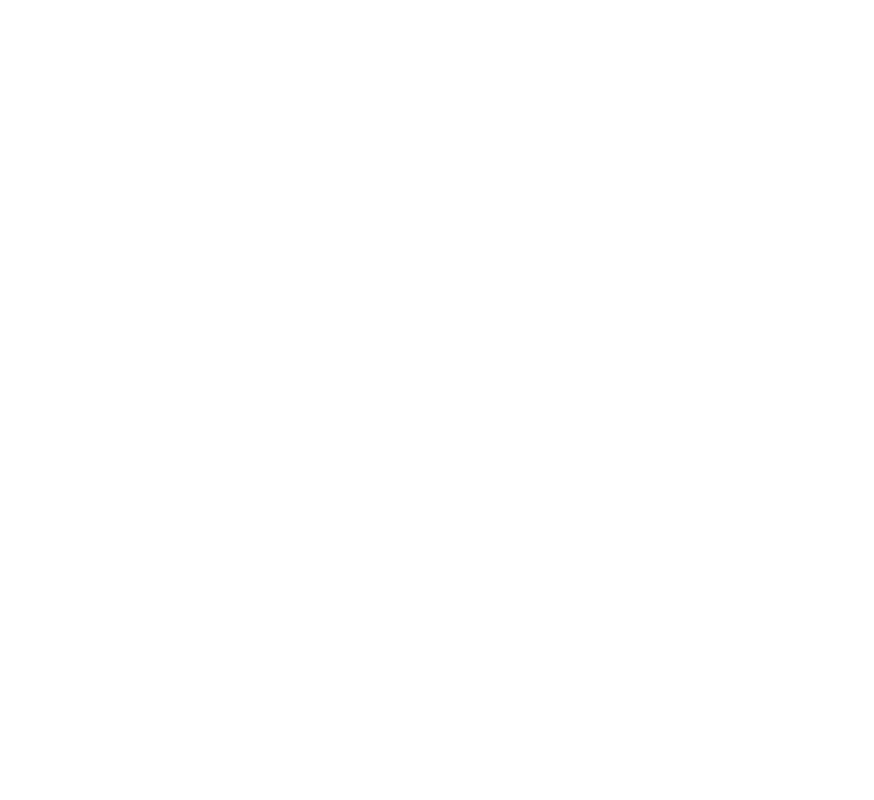
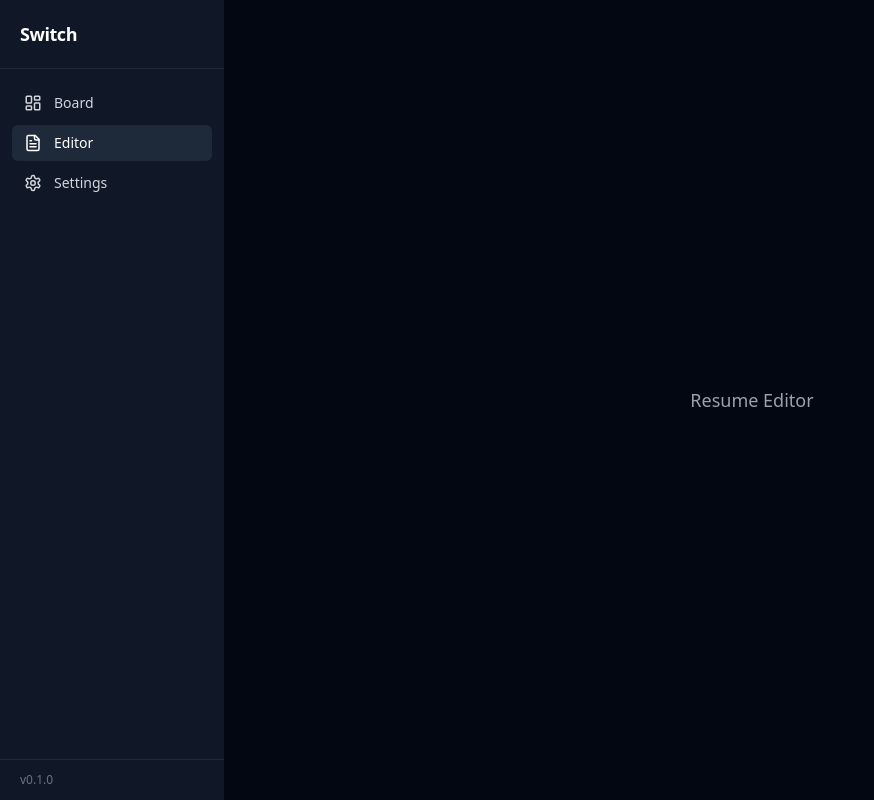
Before and after one commit to sanchittanwar7/switch, a React (Vite) app in the folder client/: page /editor in a window 1280 px wide. Before the commit this address had no page. Shown: the whole page, without its empty margins (0-874 px from the left). Built offline with nearby package versions, Linux system fonts and the light colour scheme.

Commit message:
frontend shell

```diff
--- a/client/index.html
+++ b/client/index.html
@@ -3,7 +3,7 @@
   <head>
     <meta charset="UTF-8" />
     <meta name="viewport" content="width=device-width, initial-scale=1.0" />
-    <title>Job Switch</title>
+    <title>Switch</title>
   </head>
   <body>
     <div id="root"></div>
--- a/client/src/App.tsx
+++ b/client/src/App.tsx
@@ -1,9 +1,20 @@
 import { Routes, Route } from "react-router-dom";
+import Sidebar from "./components/Sidebar";
+import KanbanView from "./views/KanbanView";
+import EditorView from "./views/EditorView";
+import SettingsView from "./views/SettingsView";
 
 export default function App() {
   return (
-    <Routes>
-      <Route path="/" element={<div>Hello</div>} />
-    </Routes>
+    <div className="flex h-screen bg-gray-950">
+      <Sidebar />
+      <main className="ml-56 flex-1 overflow-auto">
+        <Routes>
+          <Route path="/" element={<KanbanView />} />
+          <Route path="/editor" element={<EditorView />} />
+          <Route path="/settings" element={<SettingsView />} />
+        </Routes>
+      </main>
+    </div>
   );
 }
--- /dev/null
+++ b/client/src/components/Sidebar.tsx
@@ -0,0 +1,44 @@
+import { NavLink } from "react-router-dom";
+import { LayoutDashboard, FileText, Settings } from "lucide-react";
+
+const navItems = [
+  { to: "/", icon: LayoutDashboard, label: "Board" },
+  { to: "/editor", icon: FileText, label: "Editor" },
+  { to: "/settings", icon: Settings, label: "Settings" },
+];
+
+export default function Sidebar() {
+  return (
+    <aside className="fixed left-0 top-0 h-full w-56 bg-gray-900 text-gray-300 flex flex-col">
+      <div className="px-5 py-5 border-b border-gray-800">
+        <h1 className="text-lg font-semibold text-white tracking-tight">
+          Switch
+        </h1>
+      </div>
+
+      <nav className="flex-1 px-3 py-4 space-y-1">
+        {navItems.map(({ to, icon: Icon, label }) => (
+          <NavLink
+            key={to}
+            to={to}
+            end={to === "/"}
+            className={({ isActive }) =>
+              `flex items-center gap-3 px-3 py-2 rounded-md text-sm font-medium transition-colors ${
+                isActive
+                  ? "bg-gray-800 text-white"
+                  : "hover:bg-gray-800 hover:text-white"
+              }`
+            }
+          >
+            <Icon size={18} />
+            {label}
+          </NavLink>
+        ))}
+      </nav>
+
+      <div className="px-5 py-3 border-t border-gray-800 text-xs text-gray-500">
+        v0.1.0
+      </div>
+    </aside>
+  );
+}
--- /dev/null
+++ b/client/src/views/EditorView.tsx
@@ -0,0 +1,7 @@
+export default function EditorView() {
+  return (
+    <div className="h-full flex items-center justify-center text-gray-400">
+      <p className="text-lg">Resume Editor</p>
+    </div>
+  );
+}
--- /dev/null
+++ b/client/src/views/KanbanView.tsx
@@ -0,0 +1,7 @@
+export default function KanbanView() {
+  return (
+    <div className="h-full flex items-center justify-center text-gray-400">
+      <p className="text-lg">Kanban Board</p>
+    </div>
+  );
+}
--- /dev/null
+++ b/client/src/views/SettingsView.tsx
@@ -0,0 +1,7 @@
+export default function SettingsView() {
+  return (
+    <div className="h-full flex items-center justify-center text-gray-400">
+      <p className="text-lg">Settings</p>
+    </div>
+  );
+}
--- a/package.json
+++ b/package.json
@@ -1,5 +1,5 @@
 {
-  "name": "job-switch",
+  "name": "switch",
   "private": true,
   "workspaces": ["client", "server"],
   "scripts": {
```
Also changed, not shown: 1 other file (tests, documents, lock files or other folders).
